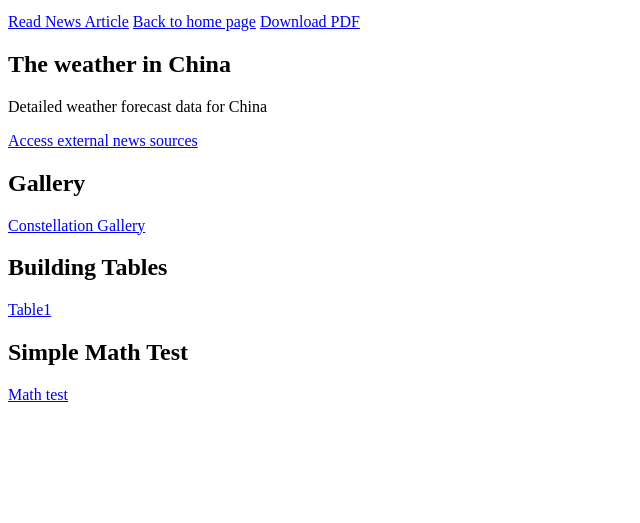
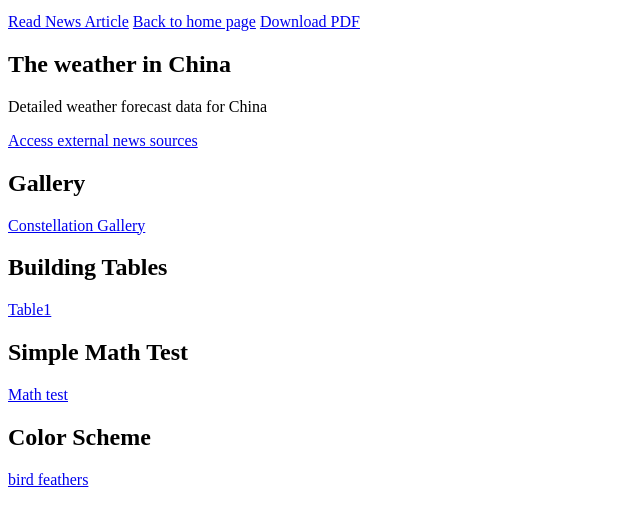
Before and after one commit to YukiGui/YukiGui.github.io, a plain HTML site: page News website.html in a window 1280 px wide. Shown: the part 101-624 px from the top of the page, without its empty margins (0-640 px from the left). Drawn offline with Linux system fonts and the light colour scheme.

Commit message:
Update News website.html

```diff
--- a/News website.html
+++ b/News website.html
@@ -19,5 +19,7 @@
 <a href="Building Tables.html">Table1</a>
 <h2>Simple Math Test</h2>
 <a href="Math Test Form.html">Math test</a>
+<h2>Color Scheme</h2>
+<a href="color scheme.html">bird feathers</a>
 </body>
 </html>
```
